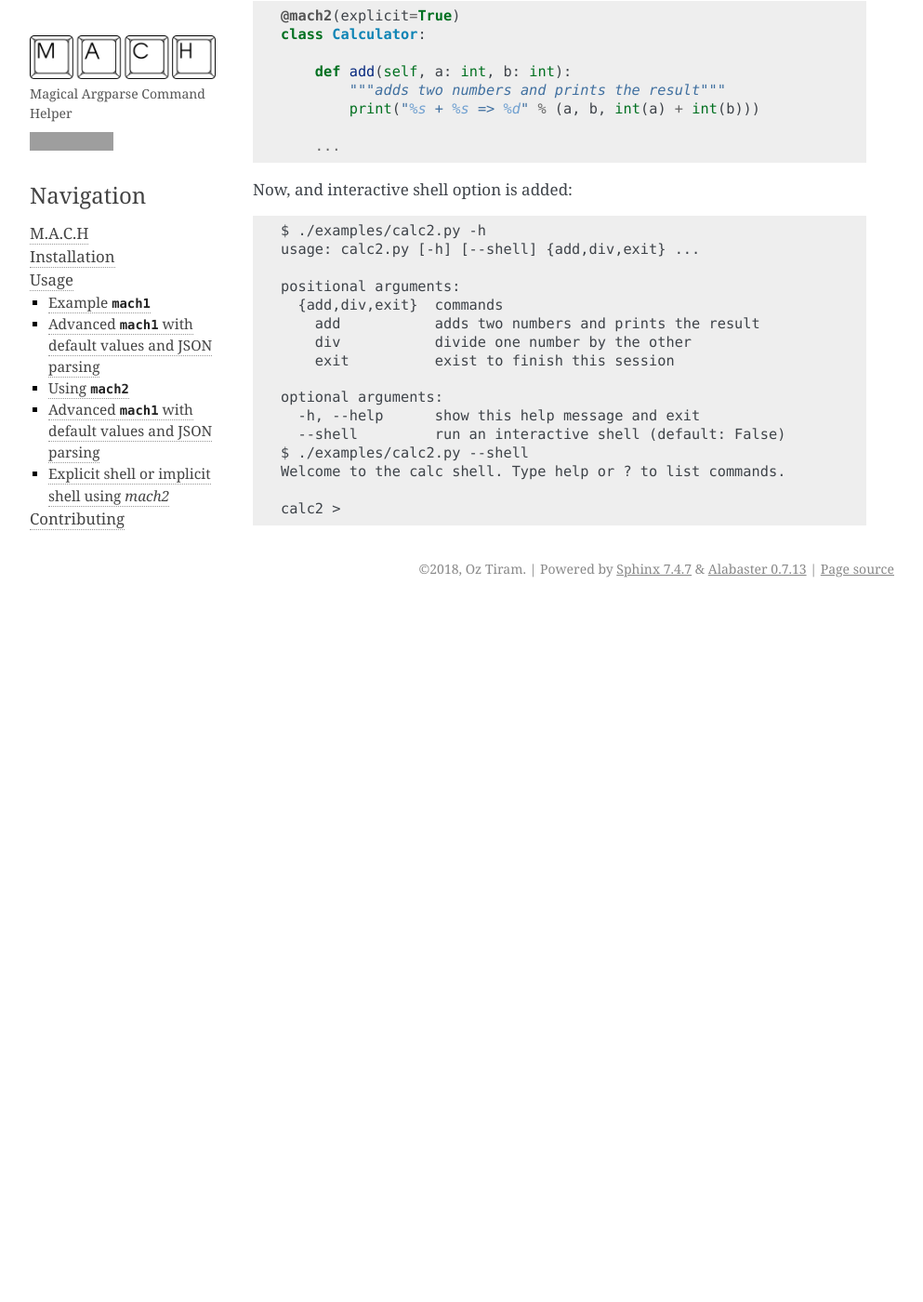
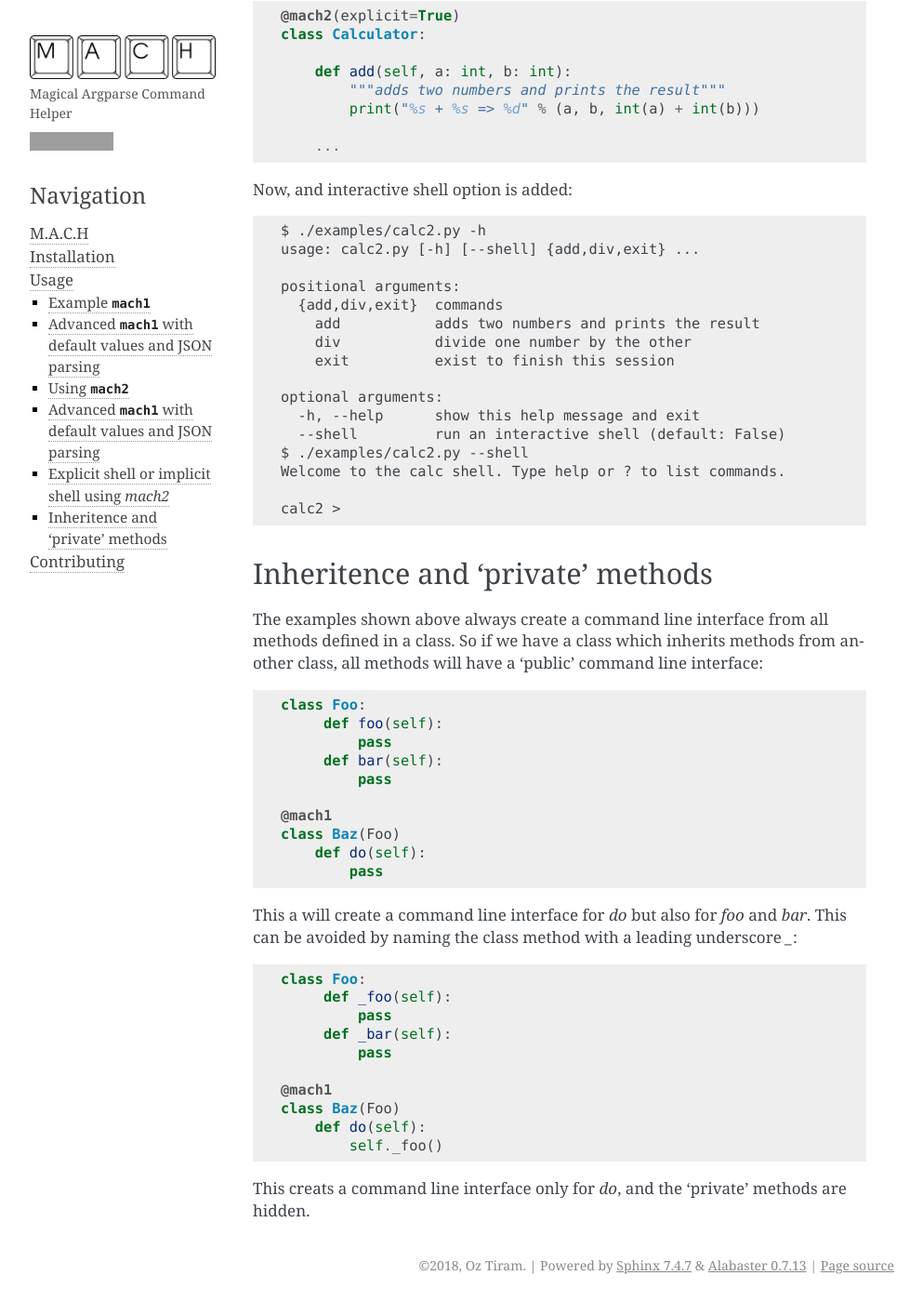
Before and after one commit to oz123/mach, a Sphinx documentation site: the page built from docs/usage.rst, in a window 1280 px wide and 1400 px high, scrolled down 5298 px. Shown: the whole window at 93% size, without its empty margins (148-1141 px from the left). Built offline with Sphinx 7.4.7, drawn with Linux system fonts in a browser that asks for light colours; before the commit the page ends 5949 px from its top, so only the background shows below that; grey boxes are pictures that could not be loaded.

Commit message:
Update documentation

```diff
--- a/docs/usage.rst
+++ b/docs/usage.rst
@@ -279,3 +279,45 @@ Now, and interactive shell option is added::
    Welcome to the calc shell. Type help or ? to list commands.
 
    calc2 >
+
+Inheritence and 'private' methods
+---------------------------------
+
+The examples shown above always create a command line interface from
+all methods defined in a class. So if we have a class which inherits
+methods from another class, all methods will have a 'public' command
+line interface:
+
+.. code:: python
+
+   class Foo:
+        def foo(self):
+            pass
+        def bar(self):
+            pass
+
+   @mach1
+   class Baz(Foo)
+       def do(self):
+           pass
+
+
+This a will create a command line interface for `do` but also
+for `foo` and `bar`. This can be avoided by naming the class method
+with a leading underscore `_`:
+
+.. code:: python
+
+   class Foo:
+        def _foo(self):
+            pass
+        def _bar(self):
+            pass
+
+   @mach1
+   class Baz(Foo)
+       def do(self):
+           self._foo()
+
+This creats a command line interface only for `do`, and the 'private'
+methods are hidden.
```
